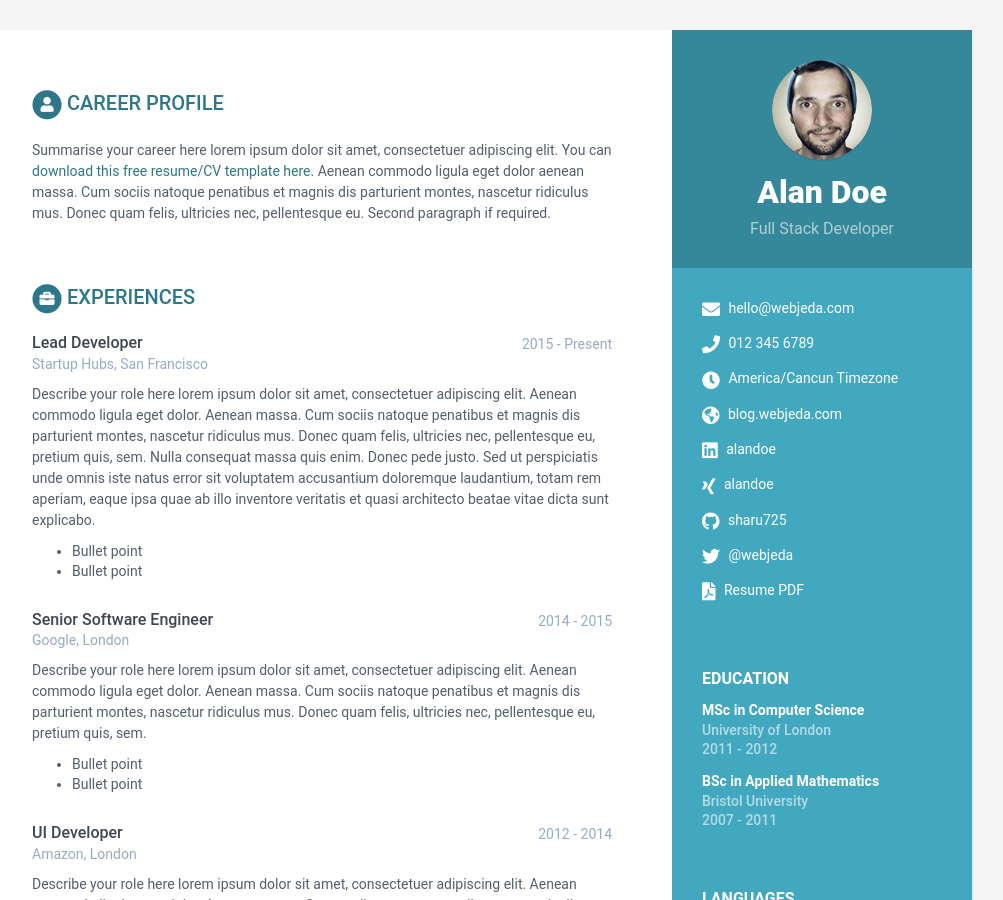
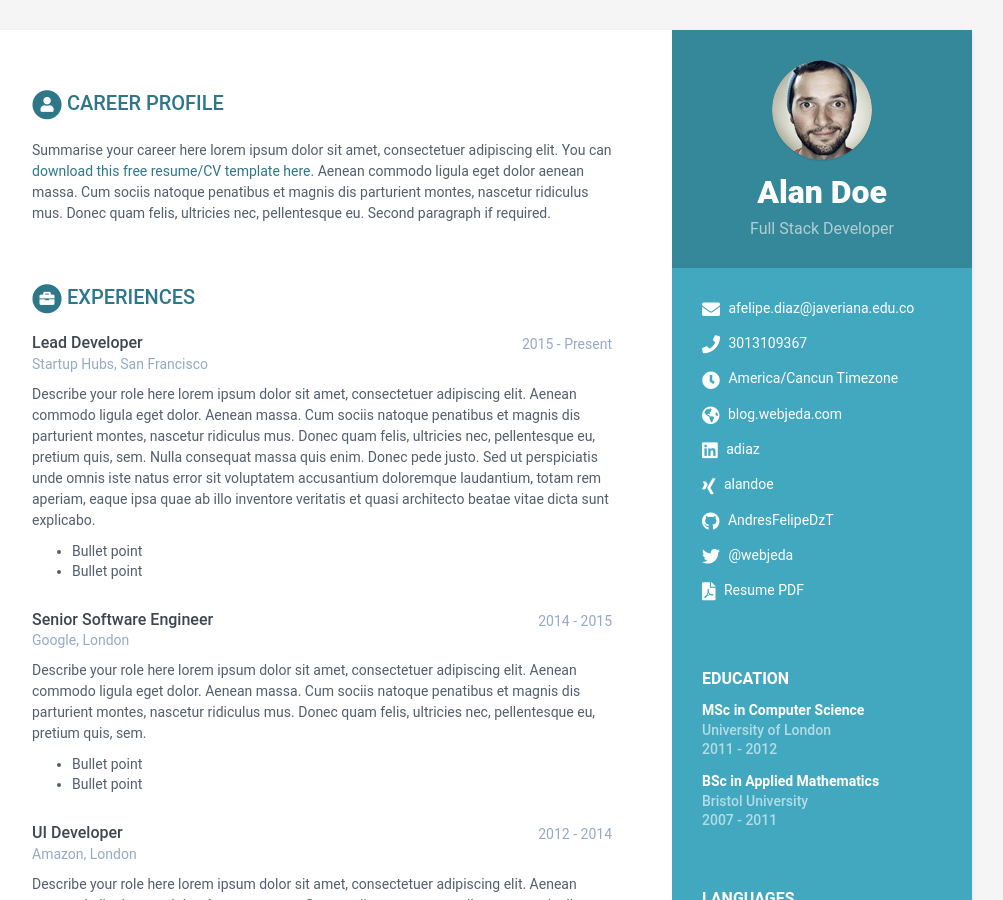
Before and after one commit to AndresFelipeDzT/CV-3, a Jekyll site: the page built from index.html, in a window 1280 px wide and 900 px high. Shown: the whole window, without its empty margins (168-1171 px from the left). Built offline with Jekyll 4.4.1, drawn with Linux system fonts in a browser that asks for light colours.

Commit message:
feat: actualizar datos de contacto (Closes #4)

```diff
--- a/_data/data.yml
+++ b/_data/data.yml
@@ -13,14 +13,14 @@ sidebar:
     avatar: profile.png  #place a 100x100 picture inside /assets/images/ folder and provide the name of the file below
 
     # Sidebar links
-    email: hello@webjeda.com
-    phone: 012 345 6789
+    email: afelipe.diaz@javeriana.edu.co
+    phone: 3013109367
     timezone: America/Cancun Timezone
     citizenship:
     website: blog.webjeda.com #do not add http://
-    linkedin: alandoe
+    linkedin: adiaz
     xing: alandoe
-    github: sharu725
+    github: AndresFelipeDzT
     telegram: # add your nickname without '@' sign
     gitlab:
     bitbucket:
```
Also changed, not shown: Gemfile.lock (added).
